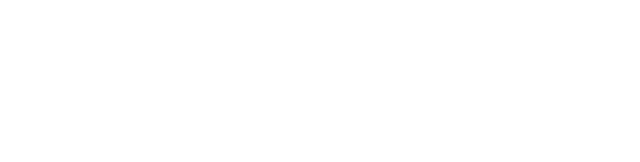
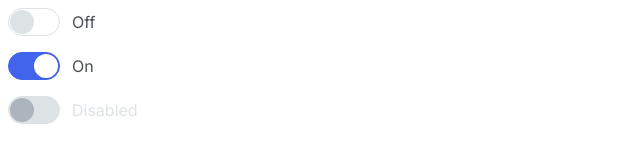
Before and after one commit to js-tasks-ru/htmlcss-20230411_svetlana87, a website: page 07-lection5/03-toggler/index.html in a window 1280 px wide. Shown: the whole page, without its empty margins (0-640 px from the left). Drawn offline with Linux system fonts and the light colour scheme.

Commit message:
toggle v1

```diff
--- a/07-lection5/03-toggler/index.html
+++ b/07-lection5/03-toggler/index.html
@@ -5,7 +5,27 @@
         <link rel="stylesheet" href="../../assets/css/main.css">
         <link rel="stylesheet" href="./toggler.css">
     </head>
-    <body>
-
+    <body style="display: flex; flex-flow: column; gap: 16px">
+        <label class="toggle">
+            <input type="checkbox" class="toggle__input">
+            <div class="toggle__state">
+                <div class="toggle__control"></div>
+                <div class="toggle__title">Off</div>
+            </div>
+        </label>
+        <label class="toggle">
+            <input type="checkbox" class="toggle__input" checked>
+            <div class="toggle__state">
+                <div class="toggle__control"></div>
+                <div class="toggle__title">On</div>
+            </div>
+        </label>
+        <label class="toggle">
+            <input type="checkbox" class="toggle__input" disabled>
+            <div class="toggle__state">
+                <div class="toggle__control"></div>
+                <div class="toggle__title">Disabled</div>
+            </div>
+        </label>
     </body>
 </html>
--- a/07-lection5/03-toggler/toggler.css
+++ b/07-lection5/03-toggler/toggler.css
@@ -0,0 +1,92 @@
+.toggle {
+    /* todo */
+    --toggle-color: #4263EB;
+    display: inline-flex;
+    position: relative;
+}
+
+.toggle__input {
+    position: absolute;
+    clip: rect(0,0,0,0);
+}
+
+.toggle__state {
+    display: flex;
+    align-items: center;
+    gap: 12px;
+    cursor: pointer;
+}
+
+.toggle__control {
+    box-sizing: border-box;
+    width: 52px;
+    height: 28px;
+    background: var(--white);
+    border: 1px solid var(--grey-2);
+    border-radius: 14px;
+}
+
+.toggle__title {
+    font-family: 'Inter';
+    font-style: normal;
+    font-weight: 400;
+    font-size: 16px;
+    line-height: 24px;
+    color: var(--grey-4);
+    /* prevent-select text */
+    -webkit-touch-callout: none; /* iOS Safari */
+    -webkit-user-select: none; /* Safari */
+    -khtml-user-select: none; /* Konqueror HTML */
+    -moz-user-select: none; /* Old versions of Firefox */
+    -ms-user-select: none; /* Internet Explorer/Edge */
+    user-select: none; /* Non-prefixed version, currently supported by Chrome, Edge, Opera and Firefox */
+}
+
+.toggle__input:not(:checked) ~ .toggle__state .toggle__control:after {
+    content: "";
+    position: absolute;
+    border: 12px solid var(--grey-2);
+    border-radius: 50%;
+    top: 2px;
+    left: 2px;
+}
+
+.toggle__input:checked ~ .toggle__state .toggle__control {
+    background-color: var(--toggle-color);
+    border-color: var(--toggle-color);
+}
+
+.toggle__input:checked ~ .toggle__state .toggle__control:after {
+    content: "";
+    position: absolute;
+    border: 12px solid var(--white);
+    border-radius: 50%;
+    top: 2px;
+    left: 26px;
+}
+
+.toggle__input:disabled ~ .toggle__state {
+    cursor: auto;
+}
+
+.toggle__input:disabled ~ .toggle__state .toggle__control {
+    background-color: var(--grey-2);
+    border-color: var(--grey-2);
+}
+
+.toggle__input:disabled ~ .toggle__state .toggle__control:after {
+    content: "";
+    position: absolute;
+    border: 12px solid var(--grey-3);
+    border-radius: 50%;
+    top: 2px;
+    left: 2px;
+}
+
+.toggle__input:disabled ~ .toggle__state .toggle__title {
+    color: var(--grey-2);
+}
+
+.toggle__input:focus ~ .toggle__state .toggle__title {
+    text-decoration: underline;
+}
```
